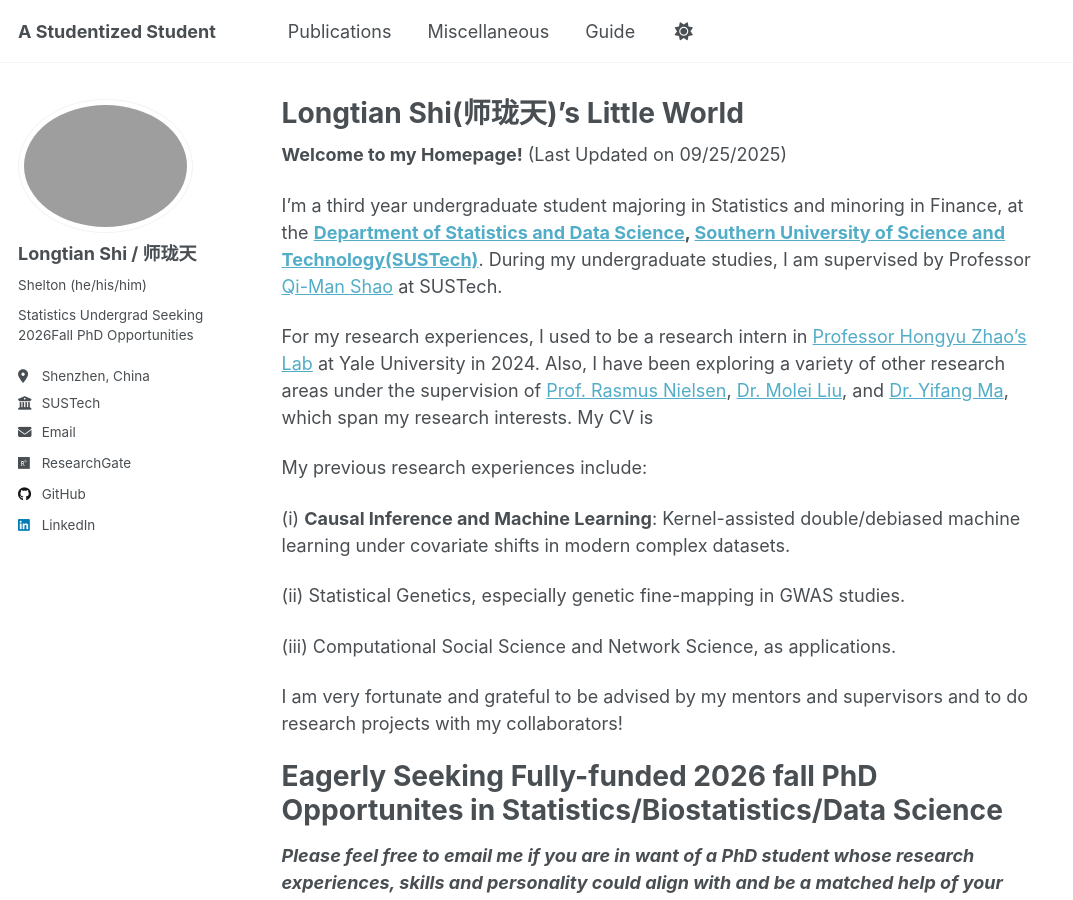
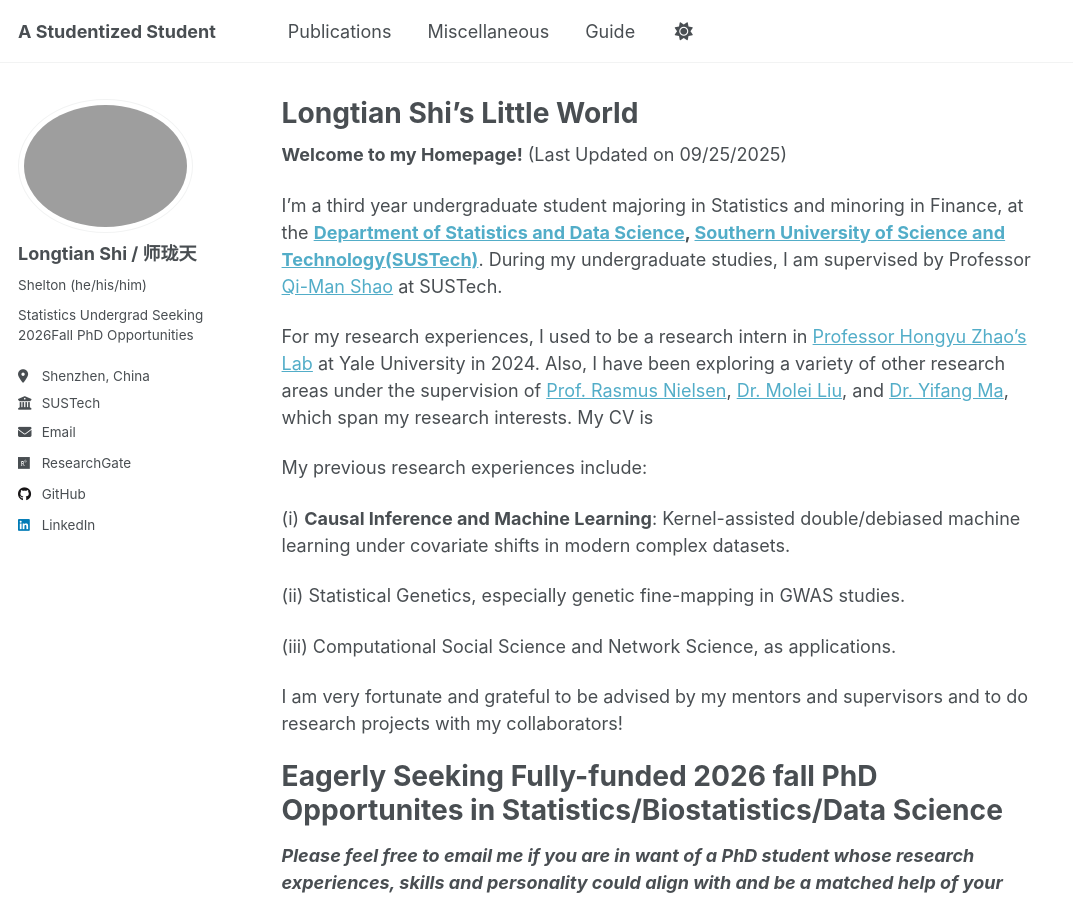
Before and after one commit to statslt/statslt.github.io, a Jekyll site: the page built from _pages/about.md, in a window 1280 px wide and 900 px high. Shown: the whole window, without its empty margins (0-1073 px from the left). Built offline with Jekyll 4.4.1, drawn with Linux system fonts in a browser that asks for light colours; a script that is not in the unit is left out.

Commit message:
Update about.md
Signed-off-by: shelton <124960483+statslt@users.noreply.github.com>

```diff
--- a/_pages/about.md
+++ b/_pages/about.md
@@ -1,6 +1,6 @@
 ---
 permalink: /
-title: "Longtian Shi(师珑天)'s Little World"
+title: "Longtian Shi's Little World"
 author_profile: true
 redirect_from:
   - /about/
```
